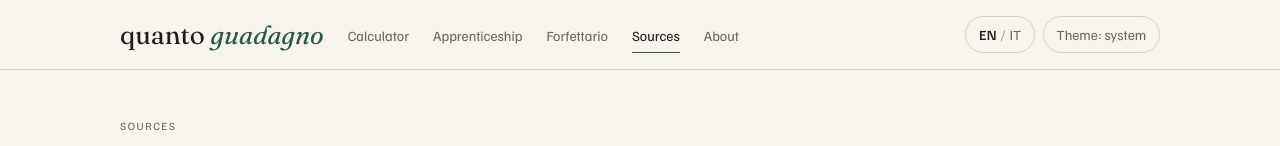
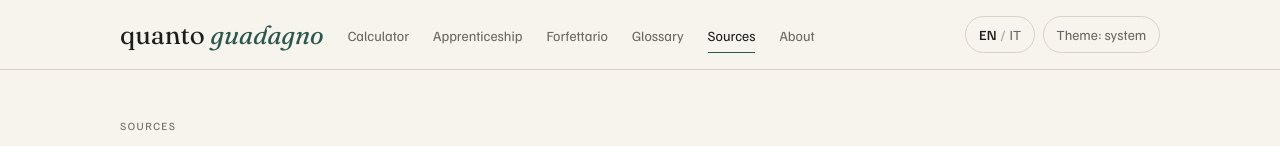
Before and after one commit to stefanovalloncini/quanto-guadagno, a React (Vite) app: page /fonti in a window 1280 px wide. Shown: the top 146 px of the page. Built offline with nearby package versions, Linux system fonts and the light colour scheme.

Commit message:
feat: add glossario to the header nav

```diff
--- a/src/ui/i18n/messages/en.ts
+++ b/src/ui/i18n/messages/en.ts
@@ -16,6 +16,7 @@ export const en: Record<MessageKey, string> = {
   "nav.naspi": "NASpI",
   "nav.preavviso": "Resignation notice",
   "nav.inverse": "Net-to-gross",
+  "nav.glossario": "Glossary",
   "nav.sources": "Sources",
   "nav.about": "About",
 
--- a/src/ui/i18n/messages/it.ts
+++ b/src/ui/i18n/messages/it.ts
@@ -14,6 +14,7 @@ export const it = {
   "nav.naspi": "NASpI",
   "nav.preavviso": "Preavviso dimissioni",
   "nav.inverse": "Calcolo lordo da netto",
+  "nav.glossario": "Glossario",
   "nav.sources": "Fonti",
   "nav.about": "Informazioni",
 
--- a/src/ui/shared/AppHeader.tsx
+++ b/src/ui/shared/AppHeader.tsx
@@ -12,6 +12,7 @@ const navEntries: ReadonlyArray<NavEntry> = [
   { to: "/calcola-stipendio", id: "nav.employee" },
   { to: "/progressione-apprendistato", id: "nav.apprenticeship" },
   { to: "/partita-iva-forfettario", id: "nav.forfettario" },
+  { to: "/glossario", id: "nav.glossario" },
   { to: "/fonti", id: "nav.sources" },
   { to: "/informazioni", id: "nav.about" },
 ];
```
